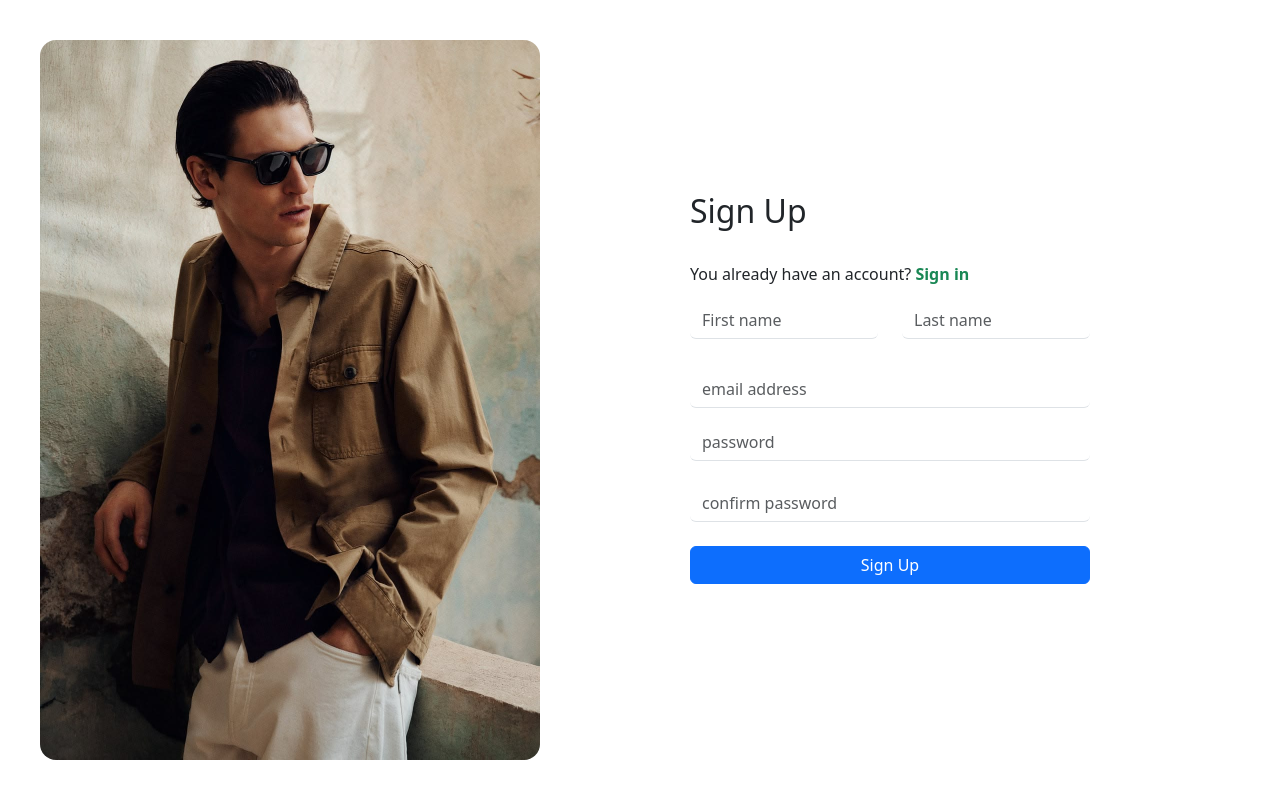
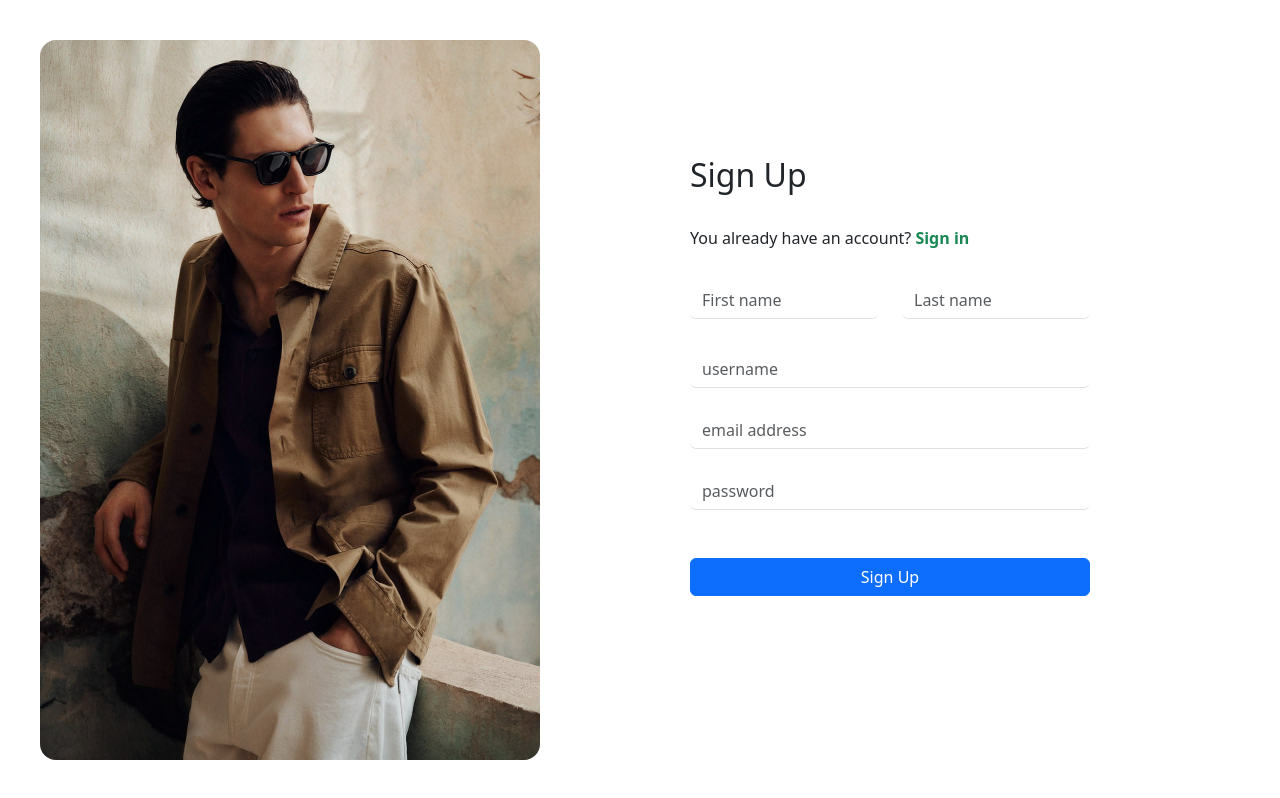
Before and after one commit to AmiraDeef/fashion-store, a React (Vite) app: page /register in a window 1280 px wide. Built offline with nearby package versions, Linux system fonts and the light colour scheme.

Commit message:
auth integration

```diff
--- /dev/null
+++ b/src/api/axios.jsx
@@ -0,0 +1,13 @@
+import axios from "axios"
+
+export const api=axios.create({
+    baseURL:"http://localhost:8000/api/"
+})
+
+api.interceptors.request.use((req)=>{
+    const token= localStorage.getItem('token')
+    if(token){
+        req.headers.Authorization=`Bearer ${token}`
+    }
+    return req
+})
--- a/src/pages/Login.jsx
+++ b/src/pages/Login.jsx
@@ -3,6 +3,7 @@ import axios from "axios"
 import { useState } from "react"
 import { useForm } from "react-hook-form"
 import { Link, useNavigate } from "react-router-dom"
+import { api } from "../api/axios";
 
 
 export const Login = () => {
@@ -13,10 +14,10 @@ export const Login = () => {
     async function onSubmit(data){
         try {
 
-            const response=await axios.post("https://erp.techsexperts.cloud/api/admins/login",data)
-            // console.log(response)
+            const response=await api.post("login",data)
+            console.log(response.data)
 
-             localStorage.setItem('token' , response.data.data.accessToken)
+             localStorage.setItem('token' , response.data.token)
              navigate("/")
 
         }catch (error) {
--- a/src/pages/Register.jsx
+++ b/src/pages/Register.jsx
@@ -3,6 +3,8 @@ import axios from "axios"
 import { useState } from "react"
 import { useForm } from "react-hook-form"
 import { Link, useNavigate } from "react-router-dom"
+import { api } from "../api/axios";
+
 
 
 export const Register = () => {
@@ -12,11 +14,11 @@ export const Register = () => {
 
     async function onSubmit(data){
         try {
+              //just dummy
+            const response=await api.post("register",data)
+            console.log(response.data)
 
-            const response=await axios.post("https://erp.techsexperts.cloud/api/admins/register",data)
-            // console.log(response)
-
-             localStorage.setItem('token' , response.data.data.accessToken)
+             localStorage.setItem('token' , response.data.token)
              navigate("/")
 
         }catch (error) {
@@ -63,7 +65,7 @@ export const Register = () => {
               </a>
             </p>
             <form onSubmit={handleSubmit(onSubmit)}>
-                <div className="row mb-3">
+                <div className="row my-3">
               <div className="col-6 mb-3 gap-3">
                  <input
                   type="text"
@@ -78,7 +80,7 @@ export const Register = () => {
 
                 />
                 {
-                      errors["fristName"] && <p className="text-danger">{errors["fristName"]?.message}</p>
+                      errors["firstName"] && <p className="text-danger">{errors["firstName"]?.message}</p>
                  }
                  </div>
                  <div className=" col-6 mb-3 gap-3">
@@ -100,7 +102,26 @@ export const Register = () => {
                  }
                  </div>
                 </div>
-                <div className="mb-3">
+                 <div className="mb-4">
+                <input
+                  type="text"
+                  className="form-control border-0 border-bottom"
+                  id="username"
+                    {...register("username" ,  {required : "username is required" ,
+                     pattern :{
+                        value : /^[A-Za-z0-9]+(?:[ _-][A-Za-z0-9]+)*$/,
+                        message : "Invalid userename"
+                     },
+
+                     })}
+                  placeholder="username"
+
+                />
+                {
+                      errors.username && <p className="text-danger">{errors.username?.message}</p>
+                 }
+                </div>
+                <div className="mb-4">
                 <input
                   type="email"
                   className="form-control border-0 border-bottom"
@@ -119,12 +140,12 @@ export const Register = () => {
                       errors.email && <p className="text-danger">{errors.email?.message}</p>
                  }
                 </div>
-              <div className="mb-4">
+              <div className="my-4">
                 <input
                   type="password"
                   {...register("password" , {required:"password is required",
                     pattern : {
-                        value : /^(?=^[ -~]{6,64}$)(?=.*([a-z][A-Z]))(?=.*[0-9])(.*[ -/|:-@|\[-`|{-~]).+$/,
+                       value: /^(?=.*[A-Za-z])(?=.*\d)[A-Za-z\d]{6,}$/,
                         message : "Minimum six characters, at least one letter and one number"
                     }
                   })}
@@ -136,20 +157,9 @@ export const Register = () => {
                       errors.password && <p className="text-danger">{errors.password?.message}</p>
                  }
               </div>
-               <div className="mb-4">
-                <input
-                  type="password"
-                  {...register("confirmPassword" , {required:"Confirm password is required"})}
-                  className="form-control border-0 border-bottom"
-                  placeholder="confirm password"
-                  id="exampleInputPassword1"
-                />
-                {
-                      errors.confirmPassword && <p className="text-danger">{errors.confirmPassword?.message}</p>
-                 }
-              </div>
 
-              <div className="mb-4 ">
+
+              <div className="my-5 ">
 
               <button type="submit" className="btn btn-primary w-100">
                 Sign Up
```
Also changed, not shown: package.json (+14 -2 lines), src/pages/Products.jsx (+44 -0 lines), 1 other file (tests, documents, lock files or other folders).
